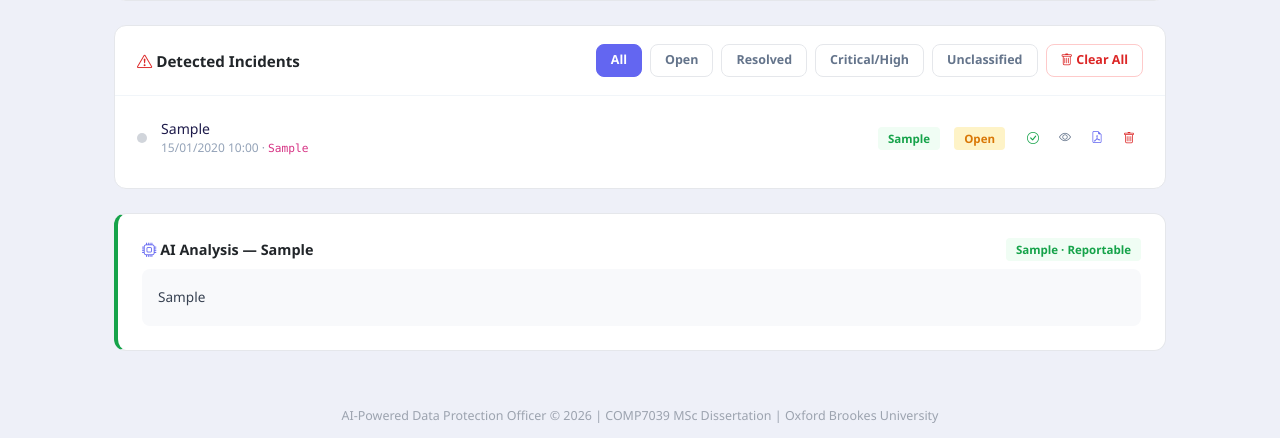
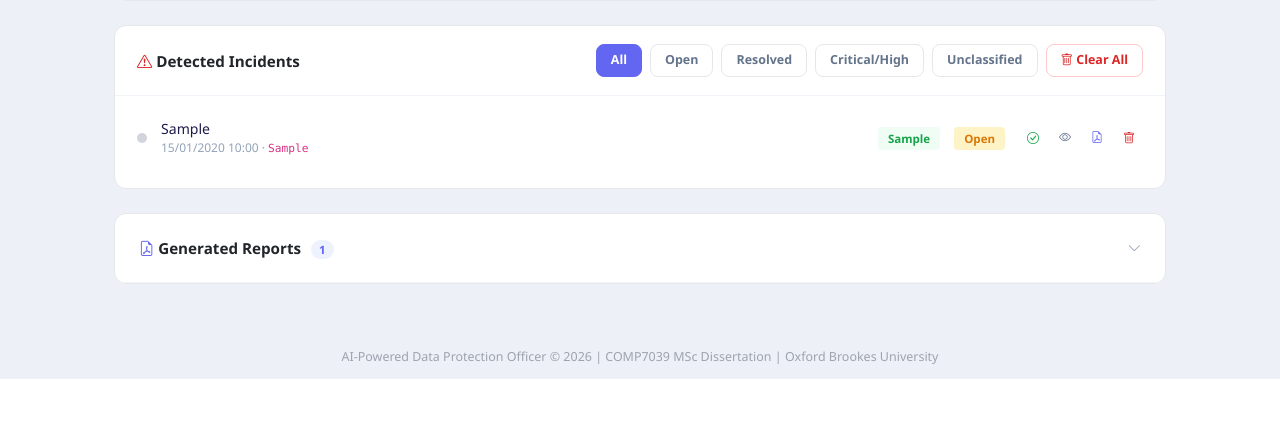
Before and after one commit to khusigit11/AI-powered-DPO, a Flask app: page /task/breach in a window 1280 px wide. Shown: the part 659-1097 px from the top of the page. After the commit the page ends 1038 px from the top, so only its background shows below. Run offline with Flask 3, Linux system fonts and the light colour scheme; a user stored in the database is signed in; tables that the repository leaves empty hold one stand-in row (values such as "Sample post").

Commit message:
Updated breach page with filters, actions, collapsible sections

```diff
--- a/app/templates/tasks/breach.html
+++ b/app/templates/tasks/breach.html
@@ -278,26 +278,82 @@
     </div>
 </div>
 
-<!-- ai analysis results -->
+<!-- ai analysis results - collapsible -->
+{% set has_analysis = false %}
 {% for incident in incidents %}
     {% if incident.recommendation %}
-    <div class="card p-4 mb-3" style="border-left: 4px solid {% if incident.severity == 'Critical' %}#dc2626{% elif incident.severity == 'High' %}#ea580c{% elif incident.severity == 'Medium' %}#d97706{% else %}#16a34a{% endif %};">
+        {% set has_analysis = true %}
+    {% endif %}
+{% endfor %}
+
+{% if has_analysis %}
+<div class="card mb-4" style="overflow: hidden;">
+    <div class="d-flex justify-content-between align-items-center p-4" style="cursor: pointer; border-bottom: 1px solid #f1f5f9;" data-bs-toggle="collapse" data-bs-target="#aiResults">
+        <h5 style="font-weight: 600; font-size: 0.95rem; margin: 0;">
+            <i class="bi bi-cpu" style="color: #6366f1;"></i> AI Classification Results
+        </h5>
+        <i class="bi bi-chevron-down" style="color: #94a3b8; font-size: 0.85rem;"></i>
+    </div>
+    <div id="aiResults" class="collapse">
+        <div style="padding: 16px 22px;">
+            {% for incident in incidents %}
+                {% if incident.recommendation %}
+                <div class="mb-3 pb-3 {% if not loop.last %}border-bottom{% endif %}">
                     <div class="d-flex justify-content-between align-items-center mb-2">
-            <h6 style="font-weight: 600; font-size: 0.9rem; margin: 0;">
-                <i class="bi bi-cpu" style="color: #6366f1;"></i> AI Analysis — {{ incident.threat_type | replace('_', ' ') | title }}
-            </h6>
+                        <span style="font-weight: 600; font-size: 0.88rem; color: #1e1b4b;">{{ incident.threat_type | replace('_', ' ') | title }}</span>
                         <span style="font-size: 0.72rem; padding: 3px 10px; border-radius: 4px; font-weight: 600;
                             {% if incident.severity == 'Critical' %}background: #fee2e2; color: #dc2626;
                             {% elif incident.severity == 'High' %}background: #fff7ed; color: #ea580c;
                             {% elif incident.severity == 'Medium' %}background: #fef3c7; color: #d97706;
                             {% else %}background: #f0fdf4; color: #16a34a;{% endif %}">
-                {{ incident.severity }}
-                {% if incident.is_reportable %} · Reportable{% endif %}
+                            {{ incident.severity }}{% if incident.is_reportable %} · Reportable{% endif %}
                         </span>
                     </div>
-        <div style="background: #f8f9fb; border-radius: 8px; padding: 16px; font-size: 0.85rem; color: #374151; line-height: 1.8; white-space: pre-wrap;">{{ incident.recommendation }}</div>
+                    <div style="background: #f8f9fb; border-radius: 8px; padding: 14px; font-size: 0.82rem; color: #374151; line-height: 1.7; white-space: pre-wrap;">{{ incident.recommendation }}</div>
                 </div>
                 {% endif %}
             {% endfor %}
+        </div>
+    </div>
+</div>
+{% endif %}
+
+<!-- generated reports - collapsible -->
+{% set reported_incidents = [] %}
+{% for incident in incidents %}
+    {% if incident.report_generated %}
+        {% if reported_incidents.append(incident) %}{% endif %}
+    {% endif %}
+{% endfor %}
+
+{% if reported_incidents %}
+<div class="card mb-4" style="overflow: hidden;">
+    <div class="d-flex justify-content-between align-items-center p-4" style="cursor: pointer; border-bottom: 1px solid #f1f5f9;" data-bs-toggle="collapse" data-bs-target="#reportsSection">
+        <h5 style="font-weight: 600; font-size: 0.95rem; margin: 0;">
+            <i class="bi bi-file-earmark-pdf" style="color: #6366f1;"></i> Generated Reports
+            <span style="background: #eef2ff; color: #6366f1; font-size: 0.72rem; padding: 2px 8px; border-radius: 10px; margin-left: 6px;">{{ reported_incidents | length }}</span>
+        </h5>
+        <i class="bi bi-chevron-down" style="color: #94a3b8; font-size: 0.85rem;"></i>
+    </div>
+    <div id="reportsSection" class="collapse">
+        <div style="padding: 8px 22px 16px;">
+            {% for incident in reported_incidents %}
+            <div class="d-flex align-items-center justify-content-between py-3 {% if not loop.last %}border-bottom{% endif %}">
+                <div>
+                    <div style="font-size: 0.88rem; font-weight: 500; color: #1e1b4b;">Breach Report — {{ incident.threat_type | replace('_', ' ') | title }}</div>
+                    <div style="font-size: 0.75rem; color: #94a3b8;">
+                        Incident #{{ incident.id }} · {{ incident.severity or 'Unclassified' }} ·
+                        Generated {{ incident.report_generated_at.strftime('%d/%m/%Y %H:%M') if incident.report_generated_at else 'N/A' }}
+                    </div>
+                </div>
+                <a href="{{ url_for('main.generate_report', incident_id=incident.id) }}" class="btn btn-sm" style="background: #eef2ff; color: #6366f1; border-radius: 8px; font-size: 0.78rem; font-weight: 600; padding: 6px 14px;">
+                    <i class="bi bi-download"></i> Download
+                </a>
+            </div>
+            {% endfor %}
+        </div>
+    </div>
+</div>
+{% endif %}
 
 {% endblock %}
```
Lines whose indentation alone changed are shown as unchanged.
